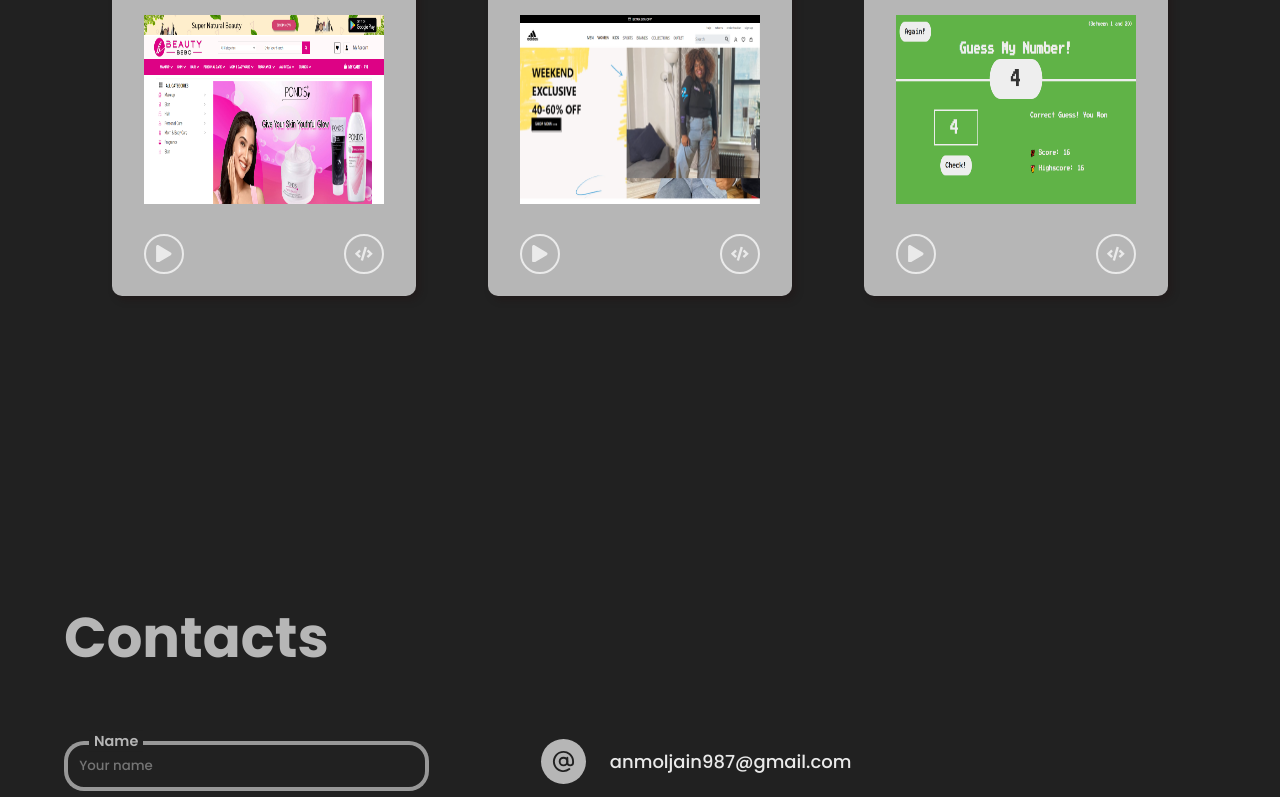
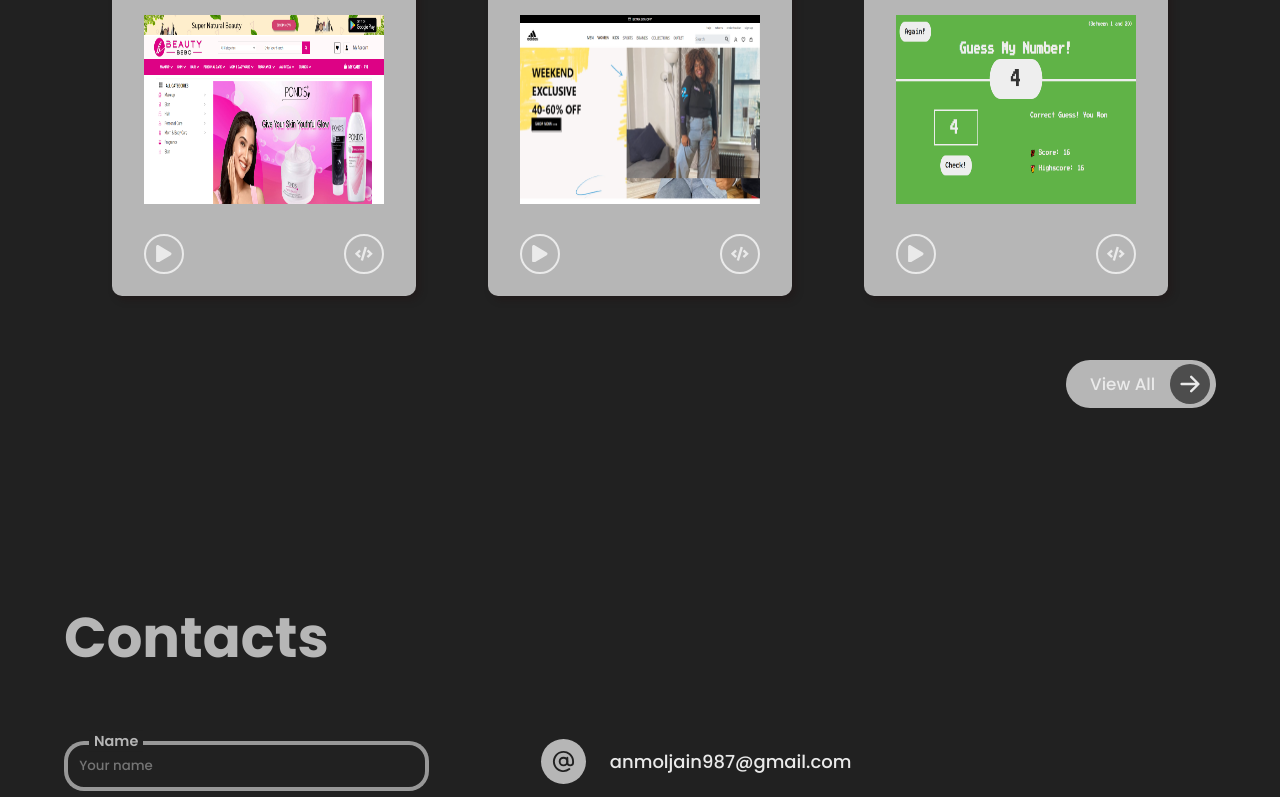
Before and after one commit to anmoljain987/new-portfolio, a React (Create React App) app: page / in a window 1280 px wide. Shown: the part 3170-3967 px from the top of the page. Built offline with nearby package versions, Linux system fonts and the light colour scheme; a web font is replaced by a local one.

Commit message:
project added

```diff
--- a/src/data/projectsData.js
+++ b/src/data/projectsData.js
@@ -1,7 +1,7 @@
 import beauty_image from "../assets/svg/projects/beauty.png";
 import guess_image from "../assets/svg/projects/win.png";
 import adidas_image from "../assets/svg/projects/adidas.png";
-
+import bankman_image from "../assets/svg/projects/Anmol.png";
 export const projectsData = [
   {
     id: 1,
@@ -17,21 +17,31 @@ export const projectsData = [
     id: 2,
     projectName: "Adidas",
     projectDesc:
-      "It is a non functional html css model of website Adidas, we have implemented css with great precision and the website fully responsive.",
+      "It is a non functional html css model of website Adidas just with login functionality, we have implemented css with great precision and the website fully responsive.",
     tags: ["React", "Redux", "CSS", "Bootstrap"],
     code: "https://github.com/anmoljain987/addidas-clone",
     demo: "https://addidas-clone.vercel.app/",
     image: adidas_image,
   },
   {
-    id: 2,
+    id: 3,
     projectName: "Guess-and-Bless",
     projectDesc:
       "It is functional game made using HTML , CSS , JavaScript. This is a simple yet addictive game made just for spending some time",
-    tags: ["HTML", "CSS", "JavaScript"],
+    tags: ["HTML", "CSS", "JavaScript", "Responsive"],
     code: "https://github.com/anmoljain987/guessIt",
     demo: "https://guessandbless.netlify.app/",
     image: guess_image,
+  },
+  {
+    id: 4,
+    projectName: "BankMan",
+    projectDesc:
+      "It is fully functional banking application with login, logout, transfer, conversion.It is very beautifully designed with loaders animation and transitions",
+    tags: ["HTML", "CSS", "JavaScript"],
+    code: "https://github.com/anmoljain987/BankMan",
+    demo: "https://bankman.netlify.app/",
+    image: bankman_image,
   },
 ];
 
```
Also changed, not shown: src/assets/svg/projects/Anmol.png (added).
